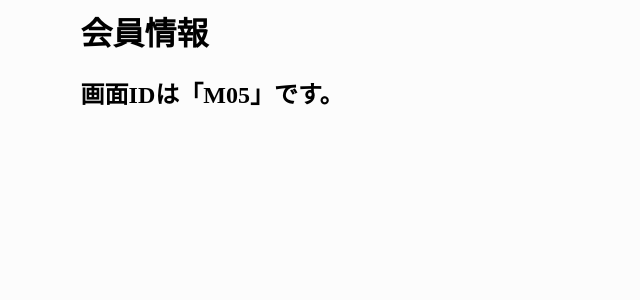
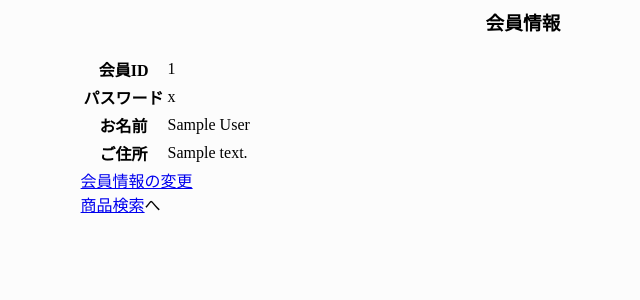
Before and after one commit to aoidayonn/soso, a Django app: template soso/templates/soso/userInfo.html in a window 1280 px wide. Shown: the top 300 px of the page, without its empty margins (117-757 px from the left). Run offline with Django 5.2, Linux system fonts and the light colour scheme; the template is opened without the code that fills it: values that come from a table or form of the project are taken from there, others are empty; tables that the repository leaves empty hold one stand-in row (values such as "Sample post").

Commit message:
かんせい！

```diff
--- a/soso/templates/soso/main.html
+++ b/soso/templates/soso/main.html
@@ -31,7 +31,7 @@
 				ようこそ{{ user_info.name }}さん<br>
 				<a href="{% url 'soso:user_info' %}">会員情報の確認</a><br>
 				<a href="{% url 'soso:user_login' %}">会員情報の変更</a><br>
-				<a href="{% url 'soso:user_login' %}">ログアウト</a><br>
+				<a href="{% url 'soso:user_logout' %}">ログアウト</a><br>
 			{% else %}
 				<a href="{% url 'soso:user_login'%}">ショッピングカートを見る</a><br><br>
 				<a href="{% url 'soso:user_login' %}">購入履歴（任意機能）</a><br><br>
--- a/soso/templates/soso/userInfo.html
+++ b/soso/templates/soso/userInfo.html
@@ -2,13 +2,33 @@
 <html>
 	<head>
 		<meta http-equiv='Content-Type' content='text/html; charset=UTF-8' />
-		<title>会員情報の確認画面</title>
+		<title>会員情報の確認</title>
 		<link rel='stylesheet' type='text/css' href='{% static "message/css/style.css" %}' />
 	</head>
 	<body>
         <div class="content">
-			<h1>会員情報</h1>
-			<h2>画面IDは「M05」です。</h2>
+			<h3>会員情報</h3>
+				<table>
+					<tr>
+						<th>会員ID</th>
+						<td>{{user_info.user_id}}</td>
+					</tr>
+					<tr>
+						<th>パスワード</th>
+						<td>{{user_info.password}}</td>
+					</tr>
+					<tr>
+						<th>お名前</th>
+						<td>{{user_info.name}}</td>
+					</tr>
+					<tr>
+						<th>ご住所</th>
+						<td>{{user_info.address}}</td>
+					</tr>
+				</table>
+			<a href="{% url 'soso:top_page'%}">会員情報の変更</a><br>
+			<a href="{% url 'soso:top_page'%}">商品検索</a>へ
+			</div>
         </div>
-	</body>
+    </body>
 </html>
--- a/soso/views.py
+++ b/soso/views.py
@@ -99,7 +99,6 @@ class TopPage(View):
         pass
 
 
-
 class UserInfo(View):
     def get(self, request):
         user_id = request.session.get('user_id')
```
